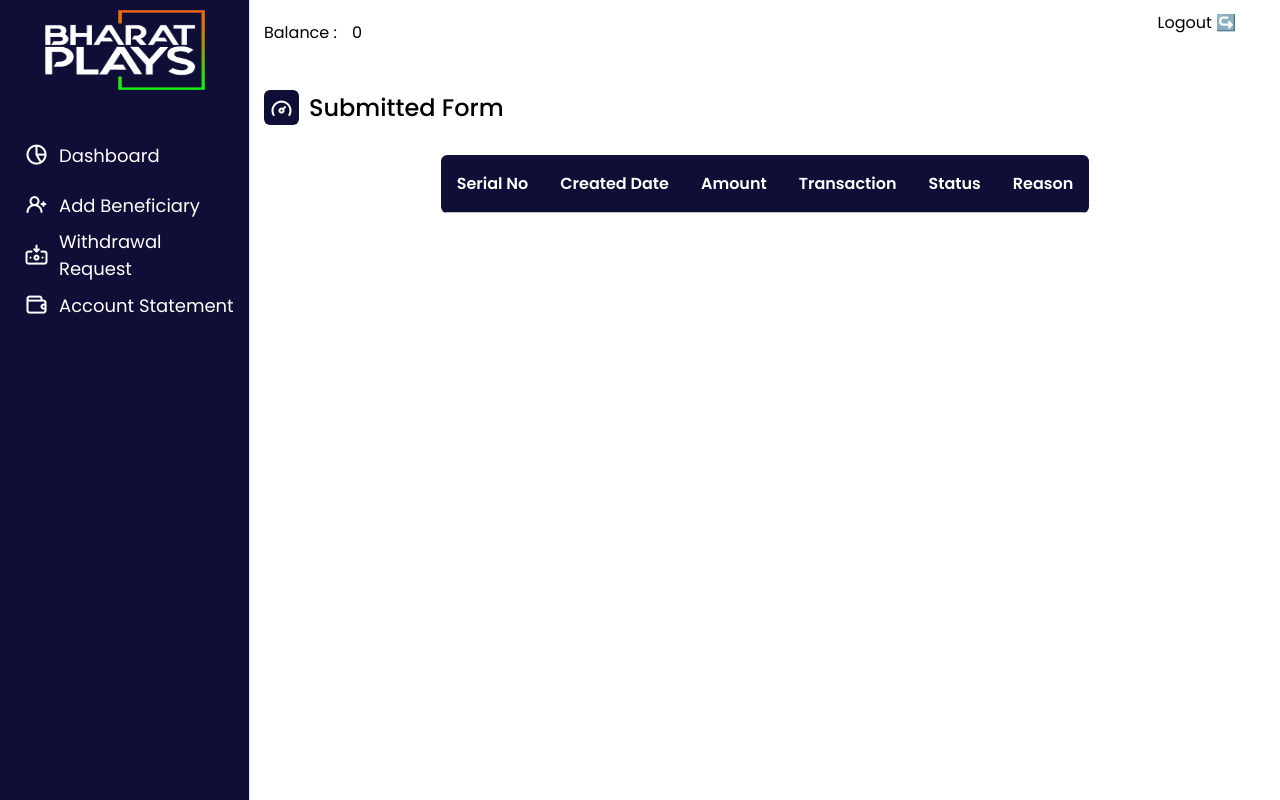
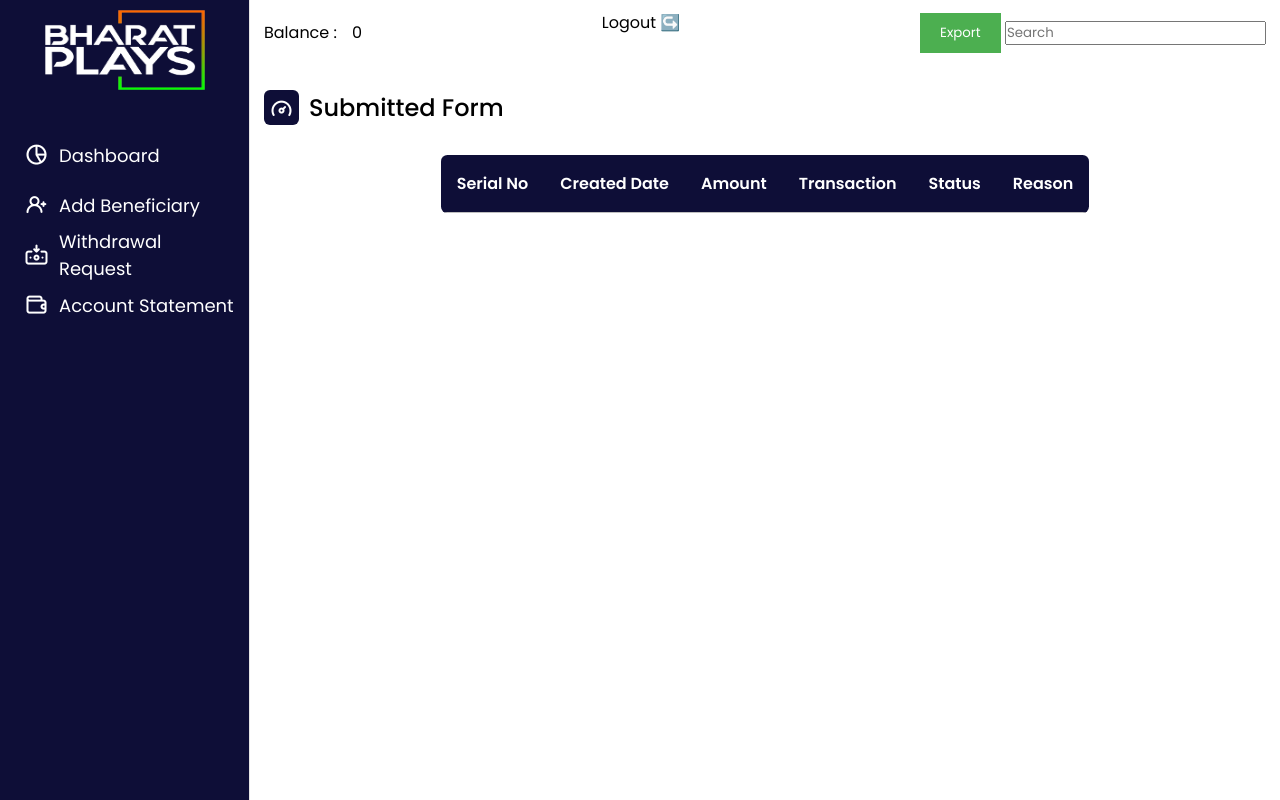
Before and after one commit to Rushikeshdev/bharat_play_repo, a Django app: page /dashboard_client/template/ in a window 1280 px wide. Run offline with Django 4.2, Linux system fonts and the light colour scheme; the visitor is signed in with stand-in values (Sample User, id 1); data comes from the database, SQL or seed files in the repository; lists and menus that the app fills with data are empty; some libraries are stand-ins or nearby versions.

Commit message:
client dashboard export and search bar

```diff
--- a/templates/dashboard_client.html
+++ b/templates/dashboard_client.html
@@ -89,7 +89,19 @@
         display: flex;
       }
     </style>
+     <style>
+      #exportBtnClient {
+          padding: 10px 20px;
+          background-color: #4CAF50;
+          color: white;
+          border: none;
+          cursor: pointer;
+      }
 
+      #exportBtnClient:hover {
+          background-color: #45a049;
+      }
+    </style>
     <title>Dashboard Panel</title>
   </head>
   <body>
@@ -150,9 +162,12 @@
             >Logout
             <span style="font-weight: 600; font-size: 16px">↪️</span></span
           ></a>
+
         </div>
-
-        <!--<img src="images/profile.jpg" alt="">-->
+        <div>
+        <button id="exportBtnClient">Export</button>
+        <input type="text" id="searchBarClient" placeholder="Search">
+        </div>
       </div>
 
       <div class="dash-content">
@@ -166,7 +181,7 @@
         <div class="activity">
           <div class="activity-data">
             <div class="container">
-                <table class="rwd-table">
+                <table class="rwd-table" id="client_dashboard_table">
 
                     <tbody>
                       <tr>
@@ -290,9 +305,10 @@
 
 
 </script>
+<script src="https://code.jquery.com/jquery-3.6.0.min.js"></script>
+<script src="https://cdnjs.cloudflare.com/ajax/libs/xlsx/0.18.5/xlsx.full.min.js"></script>
 
-
-
+{% include 'js/client_dashboard_export_js.html' %}
 
 
   </body>
--- /dev/null
+++ b/templates/js/client_dashboard_export_js.html
@@ -0,0 +1,44 @@
+<script>
+    $(document).ready(function() {
+        $('#exportBtnClient').click(function() {
+            // Reference to the table
+            var table = $('#client_dashboard_table')[0];
+
+            // Convert the table to a worksheet
+            var worksheet = XLSX.utils.table_to_sheet(table);
+
+            // Create a new workbook and append the worksheet
+            var workbook = XLSX.utils.book_new();
+            XLSX.utils.book_append_sheet(workbook, worksheet, 'Sheet1');
+
+            // Export the workbook to an Excel file
+            XLSX.writeFile(workbook, 'client_dashboard_data.xlsx');
+        });
+
+
+
+        $('#searchBarClient').on('input', function() {
+                var value = $(this).val().toLowerCase();
+                var found = false;
+
+                $('#client_dashboard_table tbody tr').each(function(index) {
+                    if (index === 0) return; // Skip the header row
+
+                    var rowText = $(this).text().toLowerCase();
+
+                    if (rowText.includes(value)) {
+                        $(this).show();
+                        found = true;
+                    } else {
+                        $(this).hide();
+                    }
+                });
+
+                // if (found) {
+                //     $('#searchBarClient').val('');
+                // }
+            });
+
+
+    });
+</script>
```
Also changed, not shown: templates/js/admin_dashboard_export_js.html (+21 -5 lines).
